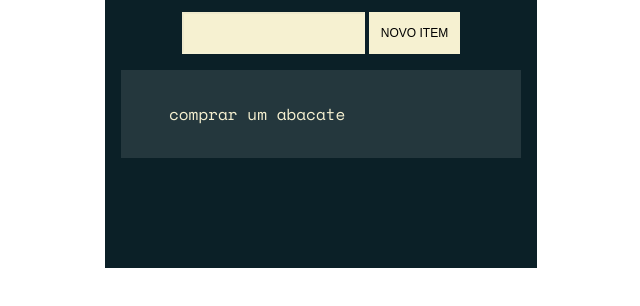
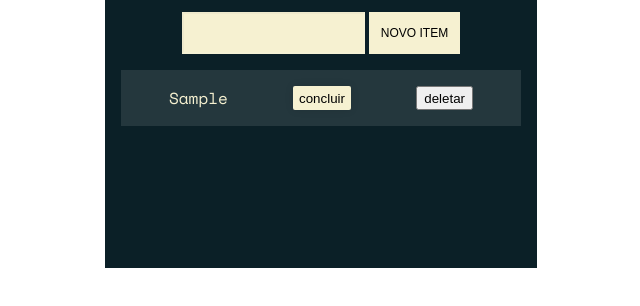
Before and after one commit to ChrysOliveira/Front-End, a plain HTML site: page manipulado-o-dom/projeto_inicial/index.html in a window 1280 px wide. Both pictures are taken after typing "Sample" into the empty fields and a click on the button "NOVO ITEM". Shown: the part 298-604 px from the top of the page, without its empty margins (319-959 px from the left). Drawn offline with nearby package versions, Linux system fonts and the light colour scheme; a web font is replaced by a local one.

Commit message:
finalizando um tasklist manipulando o DOM com js puro.

```diff
--- /dev/null
+++ b/manipulado-o-dom/projeto_inicial/componentes/concluiTarefa.js
@@ -0,0 +1,19 @@
+const BotaoConclui = () => {
+    const botaoConclui = document.createElement('button');
+
+    botaoConclui.classList.add('check-button');
+    botaoConclui.innerText = 'concluir';
+    botaoConclui.addEventListener('click', concluirTarefa);
+
+    return botaoConclui;
+}
+
+const concluirTarefa = (evento) => {
+    const botaoConclui = evento.target;
+
+    const tarefaCompleta = botaoConclui.parentElement;
+
+    tarefaCompleta.classList.toggle('done');
+}
+
+export default BotaoConclui;
--- /dev/null
+++ b/manipulado-o-dom/projeto_inicial/componentes/deletaTarefa.js
@@ -0,0 +1,18 @@
+const BotaoDeleta = () => {
+    const botaoDeleta = document.createElement('button');
+    botaoDeleta.innerText = 'deletar';
+
+    botaoDeleta.addEventListener('click', deletarTarefa)
+
+    return botaoDeleta;
+}
+
+const deletarTarefa = (evento) => {
+    const botaoDeleta = evento.target;
+    const tarefaCompleta = botaoDeleta.parentElement;
+
+    tarefaCompleta.remove();
+    return botaoDeleta;
+}
+
+export default BotaoDeleta;
--- a/manipulado-o-dom/projeto_inicial/index.html
+++ b/manipulado-o-dom/projeto_inicial/index.html
@@ -22,13 +22,10 @@
                 <button class="form-button" data-form-button> Novo Item </button>
             </form>
 
-            <ul class="list">
-                <li class="task" data-task>
-                    <p>comprar um abacate</p>
-                </li>
+            <ul class="list" data-list>
             </ul>
         </div>
-        <script src="./listaDeTarefas.js"></script>
+        <script type="module" src="./main.js"></script>
 </body>
 
 </html>
--- a/manipulado-o-dom/projeto_inicial/listaDeTarefas.js
+++ /dev/null
@@ -1,14 +0,0 @@
-const criarTarefa = (evento) => {
-    evento.preventDefault()
-    const input = document.querySelector('[data-form-input]');
-    const valor = input.value;
-    console.log(valor);
-    input.value = " ";
-
-    const tarefa = document.querySelector('[data-task]');
-    const conteudo = `<p class="content">${valor}</p>`
-}
-
-const novaTarefa = document.querySelector('[data-form-button]');
-
-novaTarefa.addEventListener('click', criarTarefa);
--- /dev/null
+++ b/manipulado-o-dom/projeto_inicial/main.js
@@ -0,0 +1,24 @@
+import BotaoConclui from "./componentes/concluiTarefa.js";
+import BotaoDeleta from "./componentes/deletaTarefa.js";
+
+const criarTarefa = (evento) => {
+    evento.preventDefault();
+
+    const lista = document.querySelector('[data-list]');
+    const input = document.querySelector('[data-form-input]');
+    const valor = input.value;
+
+    const tarefa = document.createElement('li');
+    tarefa.classList.add('task');
+    const conteudo = `<p class="content">${valor}</p>`;
+
+    tarefa.innerHTML = conteudo;
+    tarefa.appendChild(BotaoConclui());
+    tarefa.appendChild(BotaoDeleta());
+    lista.appendChild(tarefa);
+    input.value = " ";
+}
+
+const novaTarefa = document.querySelector('[data-form-button]');
+
+novaTarefa.addEventListener('click', criarTarefa);
```
